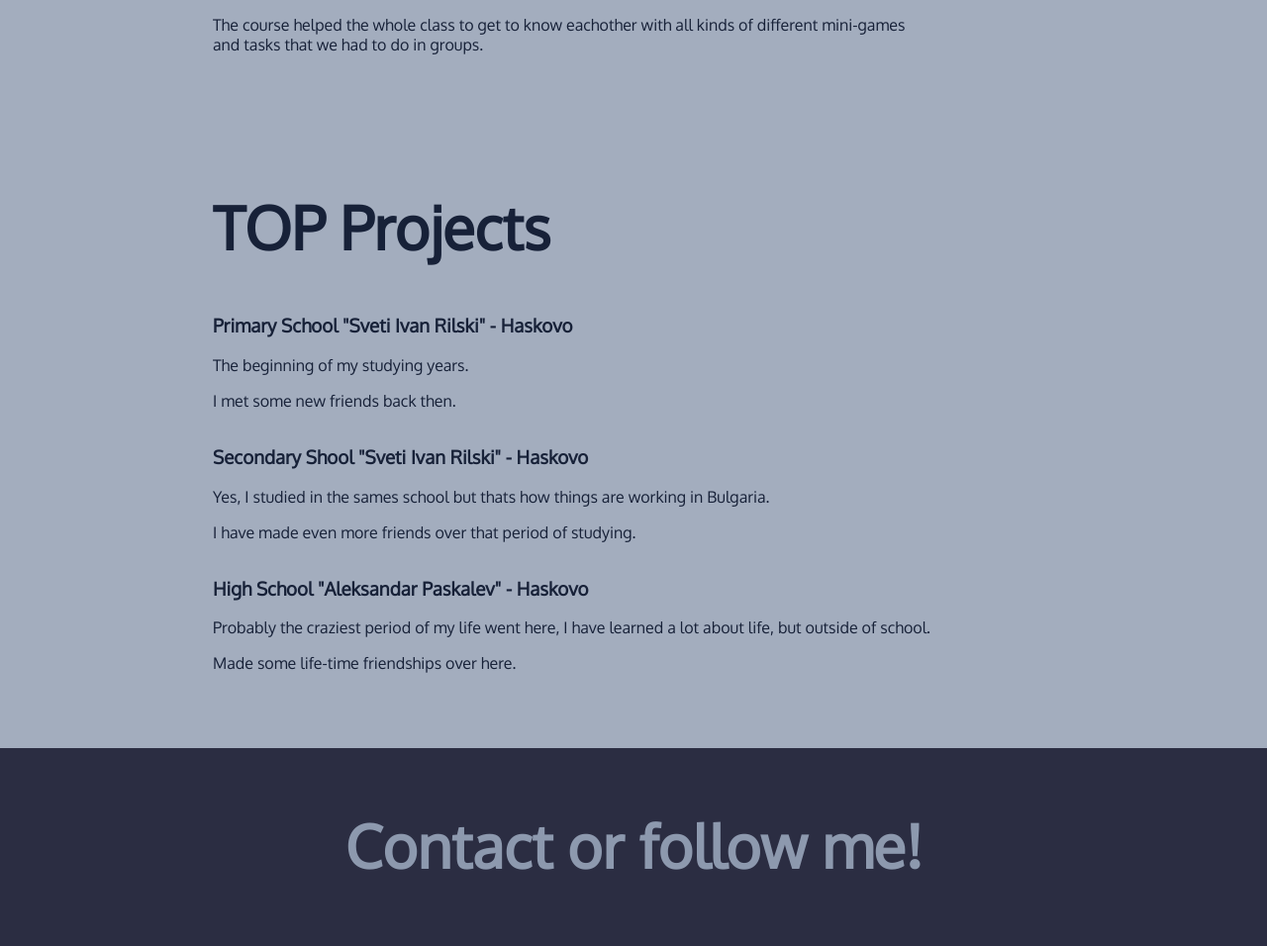
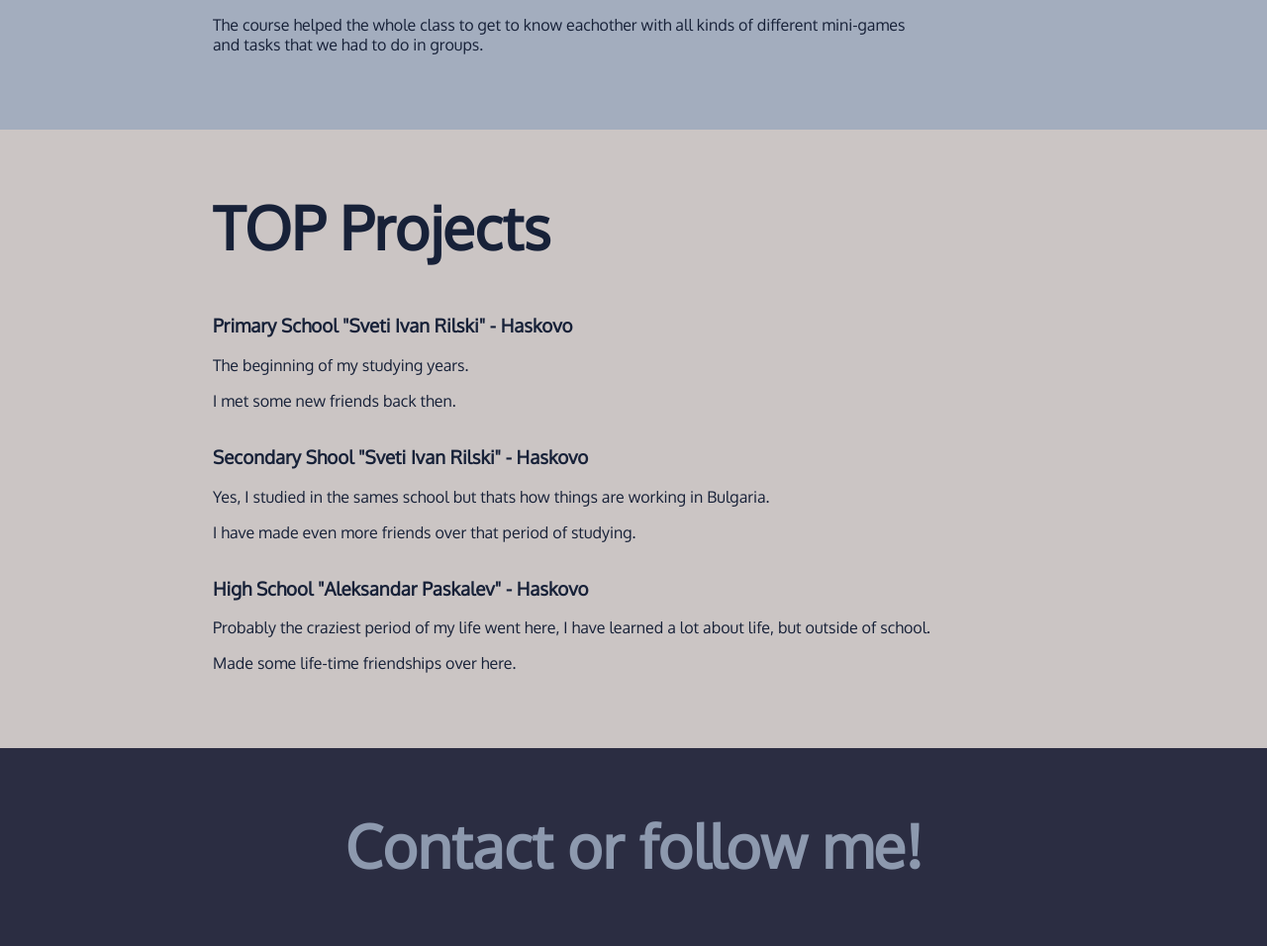
Before and after one commit to UXDSkillslab1718/4-final-assignment-challenge-Hardatyou, a plain HTML site: page Final Portfolio/index.html in a window 1280 px wide. Shown: the part 4000-4956 px from the top of the page at 99% size. Drawn offline with Linux system fonts and the light colour scheme.

Commit message:
color fix

```diff
--- a/Final Portfolio/css/styles.css
+++ b/Final Portfolio/css/styles.css
@@ -151,7 +151,7 @@ p + h3 {
 /* TOP Projects
 ------------------------------------*/
 .top-projects {
-  background-color: rgb(141,153,174,0.8);
+  background-color: rgba(191,183,182,0.8);
   color: rgb(23, 33, 56);
 }
 /* Media queries
```
